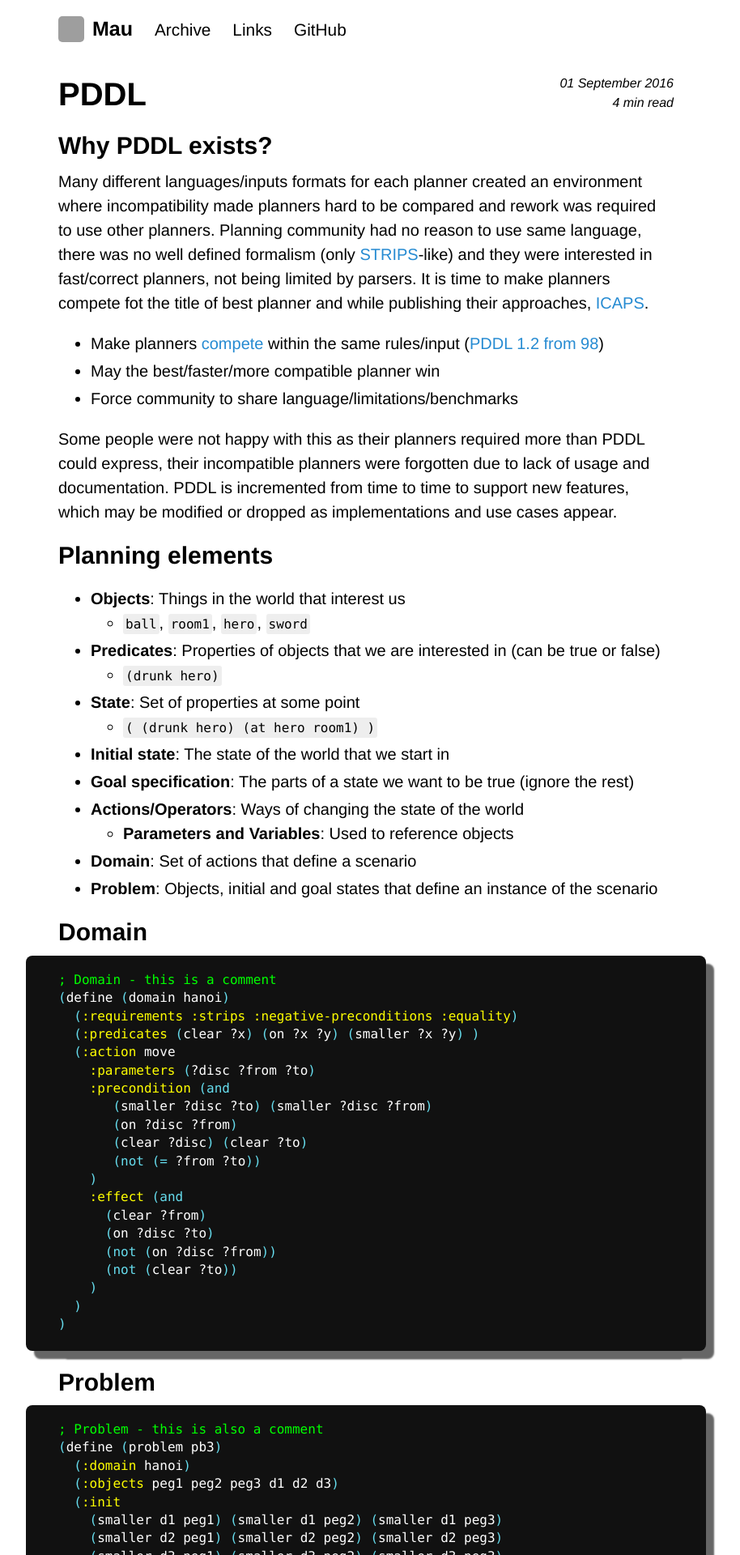
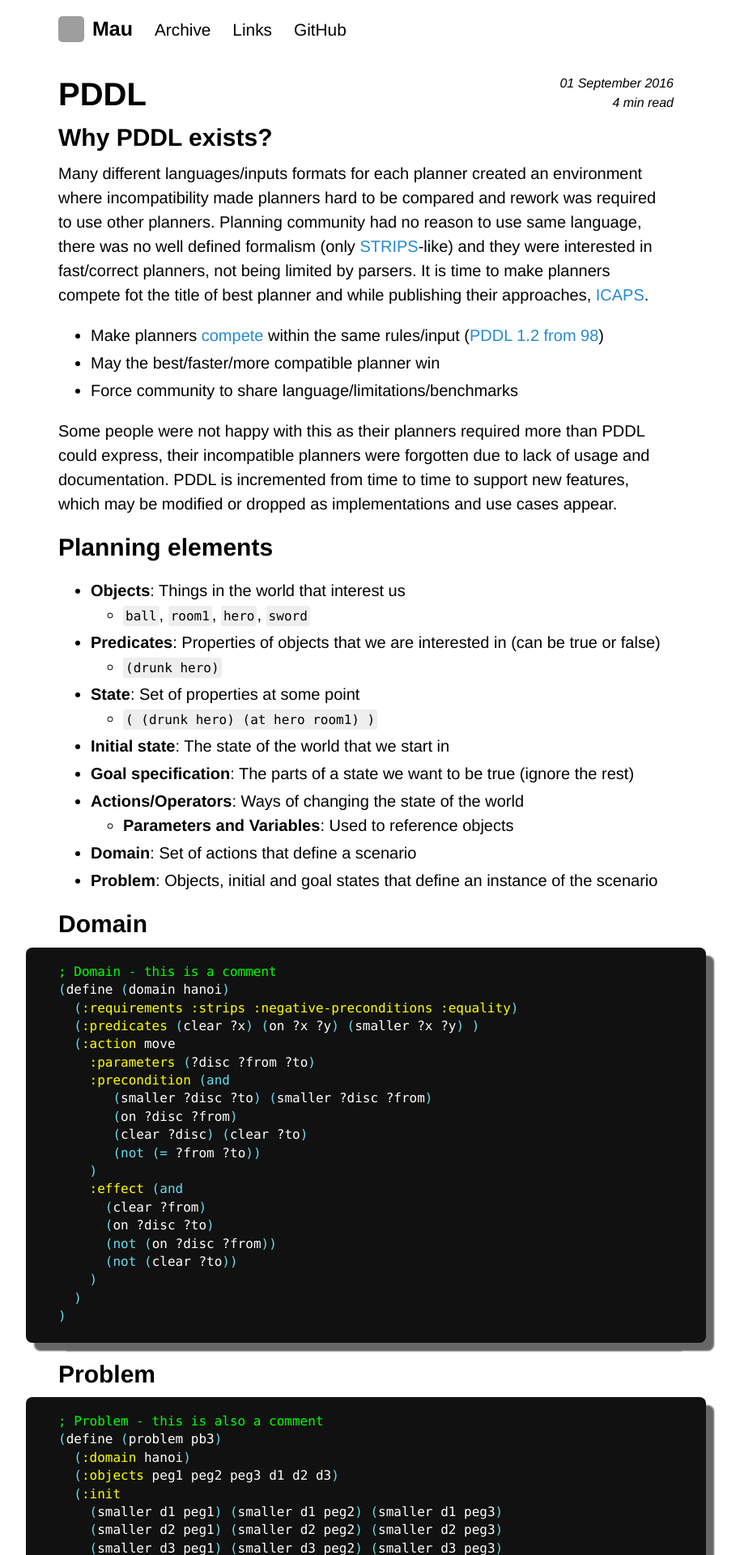
Before and after one commit to Maumagnaguagno/maumagnaguagno.github.io, a Jekyll site: the page built from pddl.md, in a window 1280 px wide. Shown: the top 1920 px of the page at 81% size, without its empty margins (188-1102 px from the left). Built offline with Jekyll 4.4.1, drawn with Linux system fonts in a browser that asks for light colours; our own code applies the rules of GitHub Pages for plain Markdown files; grey boxes are pictures that could not be loaded.

Commit message:
More consistent margin between header and content

```diff
--- a/css/style.scss
+++ b/css/style.scss
@@ -15,9 +15,10 @@ body {
 }
 
 header {
-  padding:     1rem 0;
-  font-size:   1.25rem;
-  line-height: 1.25;
+  font-size:     1.25rem;
+  line-height:   1.25;
+  padding:       1rem 0;
+  margin-bottom: 1rem;
 
   a {
     margin-right: 20px;
@@ -37,7 +38,7 @@ a {
 // Headings
 
 h1, h2, h3, h4, h5, h6 {
-  margin:         1rem 0 .5rem;
+  margin:         0 0 .5rem;
   line-height:    1.25;
   text-rendering: optimizeLegibility;
 }
```
